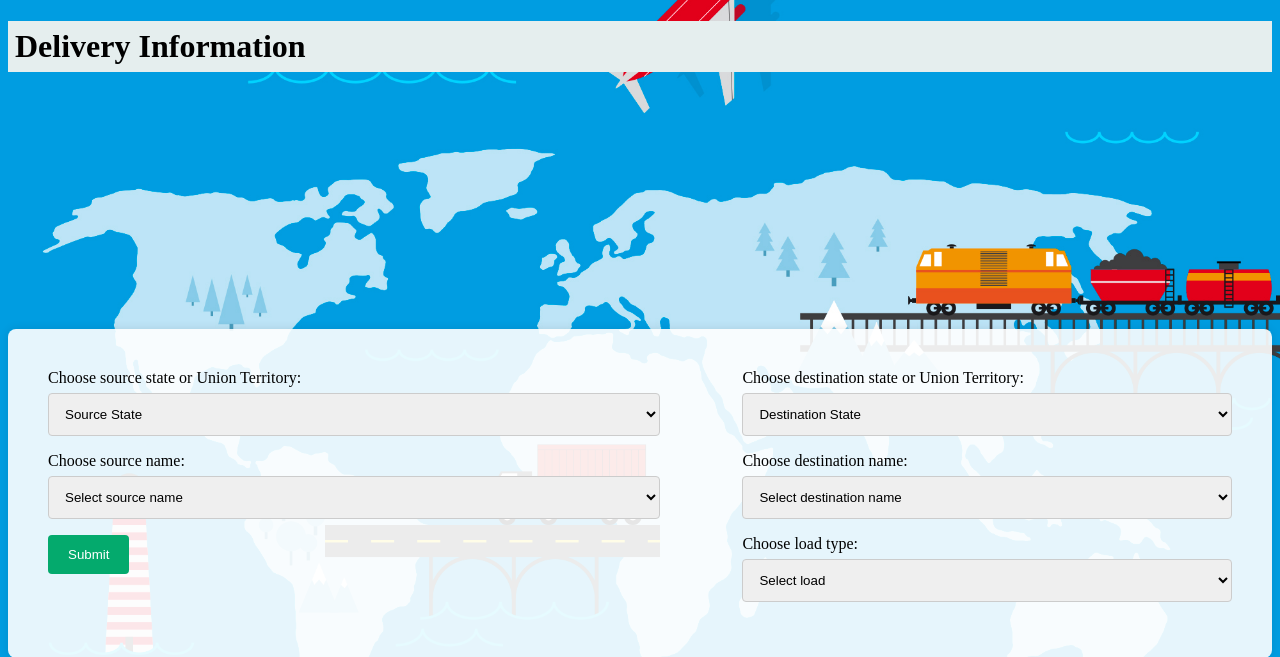
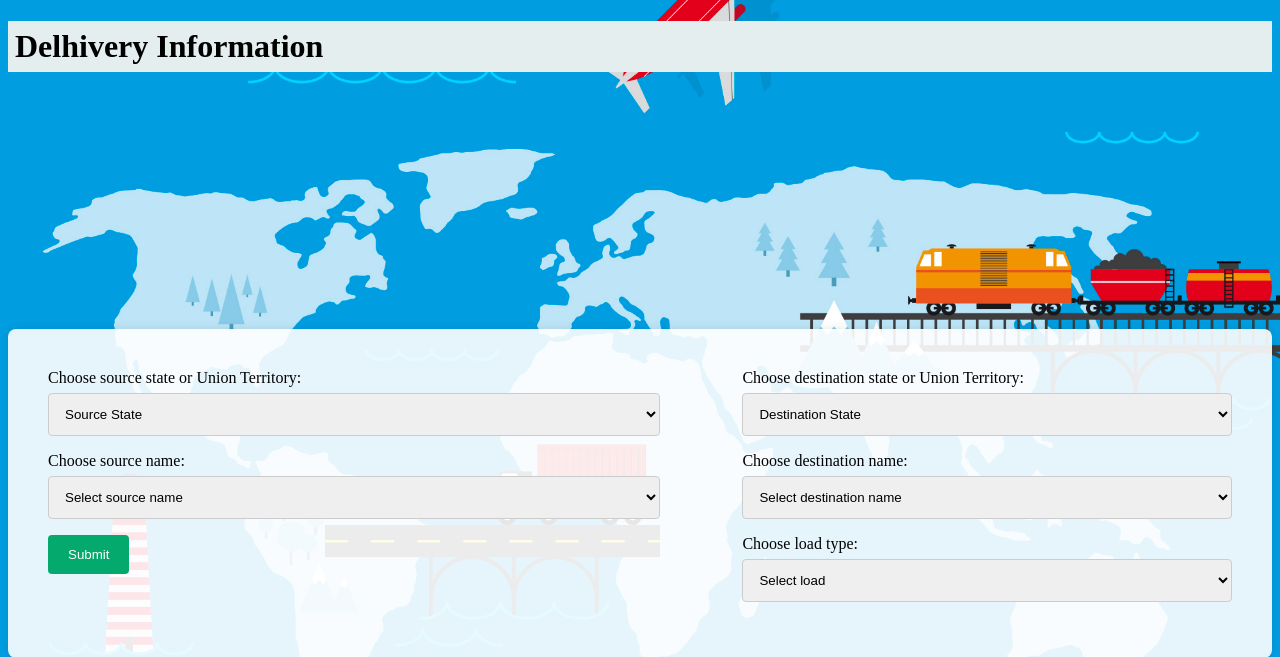
Before and after one commit to hacknicole/Predictive-Analysis-and-Delhivery-Optimization, a Flask app: page / in a window 1280 px wide. Shown: the top 657 px of the page. Run offline with Flask 3, Linux system fonts and the light colour scheme; parts of the project's set-up code (start-up, migrations or seed data) failed here and were passed over.

Commit message:
Update index.html

```diff
--- a/templates/index.html
+++ b/templates/index.html
@@ -3,11 +3,11 @@
 <head>
     <meta charset="UTF-8">
     <meta name="viewport" content="width=device-width, initial-scale=1.0">
-    <title>Delivery date Prediction</title>
+    <title>Delhivery Date Prediction</title>
     <link href="../static/style.css" rel="stylesheet">
 </head>
 <body>
-    <h1 style="background-color: rgb(229, 238, 238);padding:7px">Delivery Information</h1>
+    <h1 style="background-color: rgb(229, 238, 238);padding:7px">Delhivery Information</h1>
     {% if error %}
         <p style="font-size: large;color: crimson;font-weight: bold;">Message : {{error}}.</p>
     {% endif %}
```
